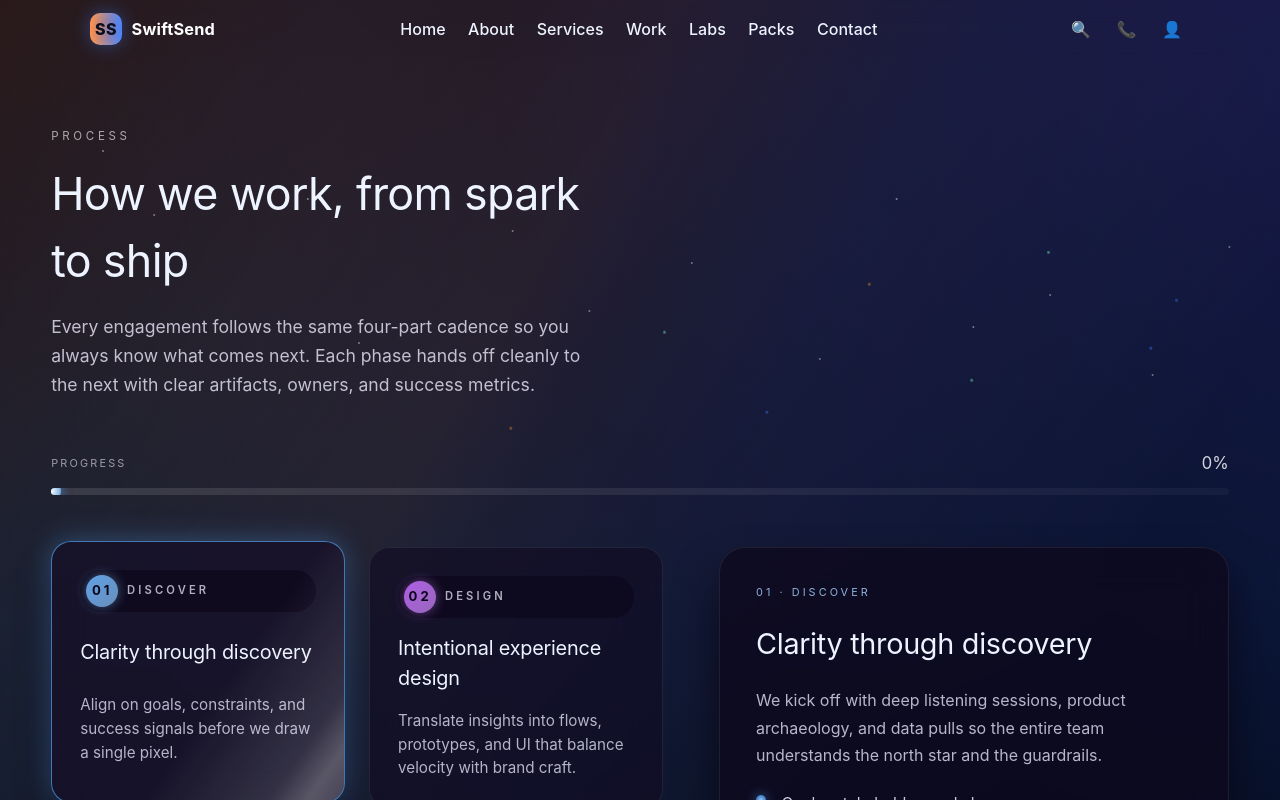
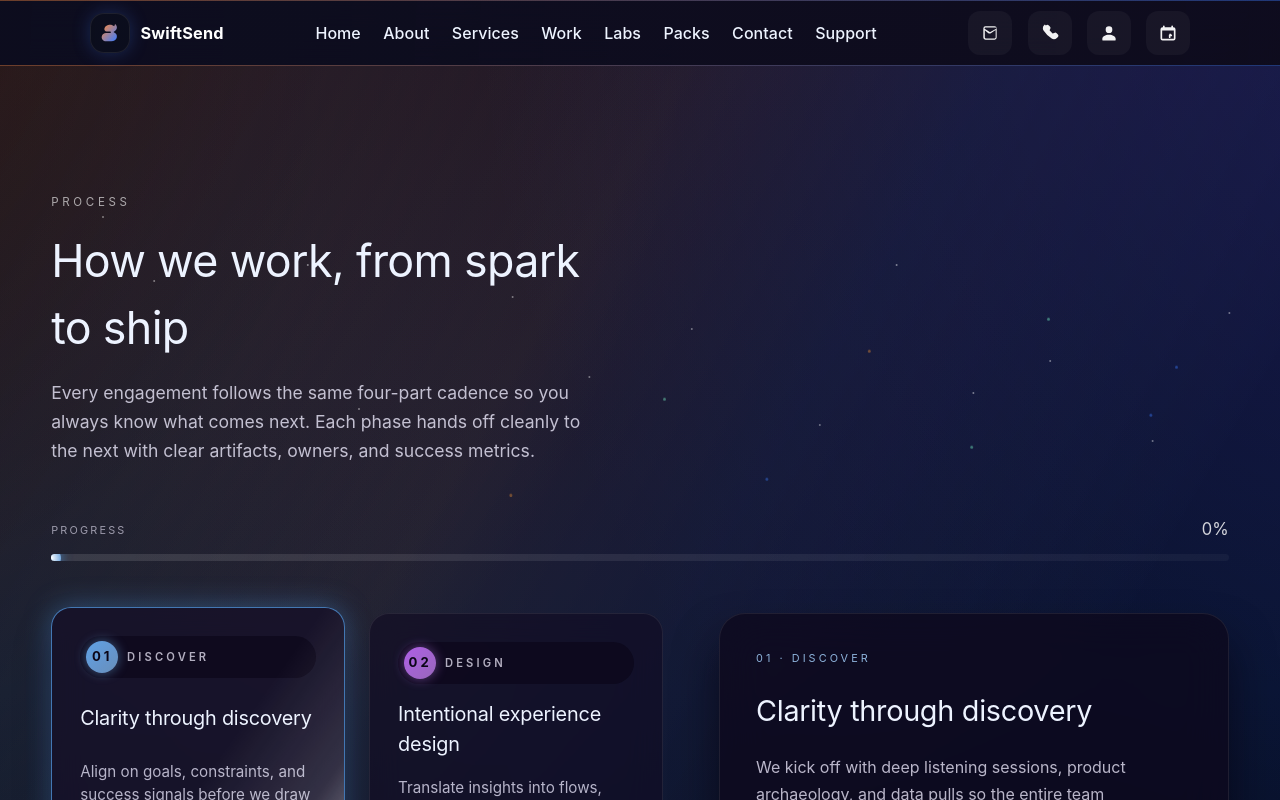
Before and after one commit to edgarcolmenero/swiftsendmaxej, a Next.js app: page / in a window 1280 px wide. Shown: the top 800 px of the page. Built offline with nearby package versions, Linux system fonts and the light colour scheme.

Commit message:
Refine header branding and actions

```diff
--- a/components/Header.tsx
+++ b/components/Header.tsx
@@ -2,6 +2,7 @@
 "use client";
 
 import Link from "next/link";
+import { useEffect, useState } from "react";
 
 const NAV_ITEMS = [
   { href: "#home", label: "Home" },
@@ -13,12 +14,134 @@ const NAV_ITEMS = [
   { href: "#contact", label: "Contact" }
 ];
 
+type ActionItem = {
+  href: string;
+  label: string;
+  icon: JSX.Element;
+  external?: boolean;
+};
+
+const ACTION_ITEMS: ActionItem[] = [
+  {
+    href: "mailto:hello@swiftsend.com",
+    label: "Email",
+    external: true,
+    icon: (
+      <svg
+        aria-hidden="true"
+        focusable="false"
+        width="20"
+        height="20"
+        viewBox="0 0 24 24"
+        xmlns="http://www.w3.org/2000/svg"
+        className="action-icon"
+      >
+        <path
+          d="M4 6.5A2.5 2.5 0 0 1 6.5 4h11A2.5 2.5 0 0 1 20 6.5v11a2.5 2.5 0 0 1-2.5 2.5h-11A2.5 2.5 0 0 1 4 17.5v-11Zm2.5-1a1 1 0 0 0-1 1v.32l6.17 4.05a.5.5 0 0 0 .66 0L19.5 6.82V6.5a1 1 0 0 0-1-1h-11Zm11.73 3.2L13 12.18a2.5 2.5 0 0 1-3 0L5.77 8.7V17.5a1 1 0 0 0 1 1h11a1 1 0 0 0 1-1V8.7Z"
+          fill="currentColor"
+        />
+      </svg>
+    )
+  },
+  {
+    href: "tel:+1234567890",
+    label: "Call",
+    external: true,
+    icon: (
+      <svg
+        aria-hidden="true"
+        focusable="false"
+        width="20"
+        height="20"
+        viewBox="0 0 24 24"
+        xmlns="http://www.w3.org/2000/svg"
+        className="action-icon"
+      >
+        <path
+          d="M7.06 2.94a2.5 2.5 0 0 1 3.57 0l1.19 1.19a2.5 2.5 0 0 1 .45 2.94l-.53 1.06a1 1 0 0 0 .21 1.15l2.92 2.92a1 1 0 0 0 1.15.21l1.06-.53a2.5 2.5 0 0 1 2.94.45l1.19 1.19a2.5 2.5 0 0 1 0 3.57l-1.01 1.01c-1.65 1.65-4.25 1.9-6.2.58a33.35 33.35 0 0 1-9.73-9.73c-1.32-1.95-1.07-4.55.58-6.2l1.01-1.01Z"
+          fill="currentColor"
+        />
+      </svg>
+    )
+  },
+  {
+    href: "/account",
+    label: "Account",
+    icon: (
+      <svg
+        aria-hidden="true"
+        focusable="false"
+        width="20"
+        height="20"
+        viewBox="0 0 24 24"
+        xmlns="http://www.w3.org/2000/svg"
+        className="action-icon"
+      >
+        <path
+          d="M12 4a4 4 0 1 1 0 8 4 4 0 0 1 0-8Zm0 10c4.42 0 8 2.24 8 5v1a1 1 0 0 1-1 1H5a1 1 0 0 1-1-1v-1c0-2.76 3.58-5 8-5Z"
+          fill="currentColor"
+        />
+      </svg>
+    )
+  },
+  {
+    href: "/schedule",
+    label: "Schedule",
+    icon: (
+      <svg
+        aria-hidden="true"
+        focusable="false"
+        width="20"
+        height="20"
+        viewBox="0 0 24 24"
+        xmlns="http://www.w3.org/2000/svg"
+        className="action-icon"
+      >
+        <path
+          d="M7 3a1 1 0 0 1 1 1v1h8V4a1 1 0 1 1 2 0v1h.5A2.5 2.5 0 0 1 21 7.5v11A2.5 2.5 0 0 1 18.5 21h-13A2.5 2.5 0 0 1 3 18.5v-11A2.5 2.5 0 0 1 5.5 5H6V4a1 1 0 0 1 1-1Zm12 6H5v9.5a.5.5 0 0 0 .5.5h13a.5.5 0 0 0 .5-.5V9Zm-5 3.5a1 1 0 0 1 .58.19l2 1.5a1 1 0 0 1-1.16 1.62l-.42-.32V17a1 1 0 1 1-2 0v-2.5a1 1 0 0 1 1-1Z"
+          fill="currentColor"
+        />
+      </svg>
+    )
+  }
+];
+
 export default function Header() {
+  const [hasShadow, setHasShadow] = useState(false);
+
+  useEffect(() => {
+    const updateShadow = () => {
+      setHasShadow(window.scrollY > 8);
+    };
+
+    updateShadow();
+    window.addEventListener("scroll", updateShadow, { passive: true });
+    return () => window.removeEventListener("scroll", updateShadow);
+  }, []);
+
   return (
-    <header data-header className="ss-header">
+    <header data-header className={`ss-header${hasShadow ? " has-shadow" : ""}`}>
       <div className="container header-row">
         <Link href="#home" className="brand">
-          <span className="brand-badge">SS</span>
+          <span className="brand-mark" aria-hidden="true">
+            <svg
+              width="32"
+              height="32"
+              viewBox="0 0 32 32"
+              xmlns="http://www.w3.org/2000/svg"
+            >
+              <defs>
+                <linearGradient id="brand-mark-gradient" x1="0%" y1="0%" x2="100%" y2="100%">
+                  <stop offset="0%" stopColor="var(--brand-warm)" />
+                  <stop offset="100%" stopColor="var(--brand-cool)" />
+                </linearGradient>
+              </defs>
+              <path
+                d="M21.62 7.08c-1.72-1.46-4.25-2.29-6.82-1.93-3.08.42-5.57 2.43-6.24 4.92a3.1 3.1 0 0 0 2.84 3.89h4.44c.82 0 1.46.46 1.46 1.06 0 .6-.64 1.06-1.46 1.06h-5.03c-2.88 0-5.28 1.95-5.81 4.55-.7 3.43 2.13 6.41 5.7 6.41h7.02c3.54 0 6.8-2.33 7.39-5.46.46-2.44-.74-4.69-2.93-5.9l-.74-.41c-.4-.22-.48-.47-.48-.63 0-.16.08-.41.48-.63l.74-.41c2.19-1.21 3.39-3.46 2.93-5.9-.24-1.26-1.01-2.48-2.29-3.62Z"
+                fill="url(#brand-mark-gradient)"
+              />
+            </svg>
+          </span>
           <span className="brand-text">SwiftSend</span>
         </Link>
         <nav className="nav-desktop" aria-label="Primary">
@@ -27,17 +150,27 @@ export default function Header() {
               {item.label}
             </Link>
           ))}
+          <Link href="/support" className="nav-pill nav-support">
+            Support
+          </Link>
         </nav>
         <div className="header-icons">
-          <span role="img" aria-label="Search" className="icon-btn">
-            🔍
-          </span>
-          <span role="img" aria-label="Call" className="icon-btn">
-            📞
-          </span>
-          <span role="img" aria-label="Account" className="icon-btn">
-            👤
-          </span>
+          {ACTION_ITEMS.map((action) =>
+            action.external ? (
+              <a
+                key={action.label}
+                href={action.href}
+                aria-label={action.label}
+                className="icon-btn"
+              >
+                {action.icon}
+              </a>
+            ) : (
+              <Link key={action.label} href={action.href} aria-label={action.label} className="icon-btn">
+                {action.icon}
+              </Link>
+            )
+          )}
           <button type="button" className="hamburger" aria-label="Open navigation">
             <span />
             <span />
--- a/styles/globals.css
+++ b/styles/globals.css
@@ -64,45 +64,42 @@ body {
 
 /* ===== Header styles (overlay, transparent, micro-fade) ===== */
 .ss-header{
-  position: absolute;
+  position: sticky;
   top: 0;
   left: 0;
   right: 0;
-  z-index: 50; width: 100%;
-  background: transparent;
+  z-index: 50;
+  width: 100%;
+  background: linear-gradient(92deg, rgba(7, 11, 22, 0.86) 0%, rgba(8, 10, 21, 0.78) 100%);
   border: none;
-  -webkit-backdrop-filter: blur(12px);
-  backdrop-filter: blur(12px);
+  -webkit-backdrop-filter: blur(14px);
+  backdrop-filter: blur(14px);
   transition:
-    background var(--dur) var(--ease),
-    border-color var(--dur) var(--ease),
-    box-shadow var(--dur) var(--ease);
-}
-.ss-header.header-fade{
-  background: linear-gradient(90deg, rgba(9, 16, 28, 0.82), rgba(9, 11, 24, 0.72));
-  border-bottom: 1px solid transparent;
-  box-shadow: 0 8px 24px rgba(5, 7, 18, .52);
-}
-
-.ss-header.header-fade::after {
-  content: "";
-  position: absolute;
-  inset: 0;
-  pointer-events: none;
-  border-bottom: 1px solid rgba(9, 13, 24, 0.4);
-  mask: linear-gradient(90deg, rgba(0,0,0,0) 0%, rgba(0,0,0,1) 12%, rgba(0,0,0,1) 88%, rgba(0,0,0,0) 100%);
-}
-
-.ss-header.header-fade::before {
+    background 220ms var(--ease),
+    box-shadow 220ms var(--ease),
+    border-color 220ms var(--ease),
+    opacity 220ms var(--ease);
+}
+.ss-header::before,
+.ss-header::after{
   content: "";
   position: absolute;
   left: 0;
   right: 0;
-  bottom: -1px;
   height: 1px;
+  pointer-events: none;
   background: var(--underline-gradient);
-  opacity: 0.85;
-  pointer-events: none;
+  opacity: 0.4;
+}
+.ss-header::before{ top: 0; }
+.ss-header::after{ bottom: 0; }
+
+.ss-header.has-shadow{
+  box-shadow: 0 18px 32px rgba(5, 7, 18, 0.46);
+}
+
+.ss-header.has-shadow::after{
+  opacity: 0.75;
 }
 
 .header-row{
@@ -111,17 +108,19 @@ body {
   gap: clamp(1rem, 3vw, 2.5rem);
 }
 
-.brand{display:flex; align-items:center; gap:.6rem; color:#fff; text-decoration:none;}
-.brand-badge{
-  display:inline-grid; place-items:center; width:32px; aspect-ratio:1/1; border-radius:10px;
-  background: var(--underline-gradient);
-  color: #0b1020;
-  font-weight:800;
-  letter-spacing: 0.02em;
+.brand{display:flex; align-items:center; gap:.65rem; color:#fff; text-decoration:none;}
+.brand-mark{
+  display:inline-grid;
+  place-items:center;
+  width:40px;
+  height:40px;
+  border-radius:14px;
+  background: rgba(10, 15, 28, 0.42);
   box-shadow:
-    0 0 18px rgba(58, 123, 255, 0.42),
-    inset 0 0 12px rgba(255, 255, 255, 0.16);
-}
+    inset 0 0 0 1px rgba(255, 255, 255, 0.08),
+    0 0 18px rgba(58, 123, 255, 0.25);
+}
+.brand-mark svg{ display:block; width:24px; height:24px; }
 .brand-text{ font-weight:700; letter-spacing:.2px; font-size:1.02rem; }
 
 .nav-desktop{ display:none; gap:1.4rem; align-items:center; }
@@ -130,11 +129,11 @@ body {
 .nav-desktop .nav-pill{
   position:relative; display:inline-block; padding:0; margin:0; background:transparent; border-radius:0;
   line-height:1; font-weight:500; letter-spacing:.05px; color:#eef4ff;
-  transition: opacity var(--dur) var(--ease), transform var(--dur) var(--ease);
+  transition: opacity 180ms var(--ease), transform 180ms var(--ease);
   text-decoration: none;
 }
 .nav-desktop .nav-pill:hover{ opacity:.92; transform: translateY(-1px); }
-.nav-desktop .nav-pill:focus-visible{ outline:2px solid rgba(58, 123, 255, 0.5); outline-offset:3px; color:#fefefe; }
+.nav-desktop .nav-pill:focus-visible{ outline:2px solid var(--brand-cool); outline-offset:2px; color:#fefefe; }
 .nav-desktop .nav-pill::after{
   content:""; position:absolute; left:0; right:0; bottom:-6px; height:2px; border-radius:999px;
   background: var(--underline-gradient);
@@ -145,15 +144,36 @@ body {
 .nav-desktop .nav-pill.is-active::after{ transform: scaleX(1); }
 .nav-desktop .nav-pill.is-active{ color: rgba(255, 205, 135, 0.92); }
 
-.header-icons{ display:flex; align-items:center; gap:.6rem; }
+.header-icons{ display:flex; align-items:center; gap:0.95rem; }
 .icon-btn{
-  display:grid; place-items:center; width:36px; height:36px;
-  color:#eef4ff; background:transparent; border-radius:8px; border:none; cursor:pointer;
-  transition: opacity var(--dur) var(--ease), transform var(--dur) var(--ease);
-}
-.icon-btn:hover{ opacity:.85; transform: translateY(-1px); }
-.icon-btn:focus-visible{ outline: 2px solid rgba(58, 123, 255, .6); outline-offset:2px; }
-.icon-btn svg{ stroke:#ffffff; opacity:.95 }
+  display:grid;
+  place-items:center;
+  width:44px;
+  height:44px;
+  color: rgba(255, 255, 255, 0.92);
+  background: rgba(255, 255, 255, 0.04);
+  border-radius:12px;
+  border:none;
+  cursor:pointer;
+  transition: transform 180ms var(--ease),
+    box-shadow 180ms var(--ease),
+    opacity 180ms var(--ease);
+}
+.icon-btn:hover,
+.icon-btn:focus-visible{
+  transform: scale(1.1);
+  box-shadow: inset 0 0 0 1px rgba(255, 255, 255, 0.35);
+  opacity: 1;
+}
+.icon-btn:focus-visible{
+  outline: 2px solid var(--brand-cool);
+  outline-offset: 2px;
+}
+.icon-btn:active{
+  transform: scale(0.95);
+  opacity: 0.9;
+}
+.icon-btn .action-icon{ display:block; width:20px; height:20px; color:#fff; opacity:0.95; }
 .header-icons a.icon-btn{ text-decoration:none; }
 
 .hamburger{
```
